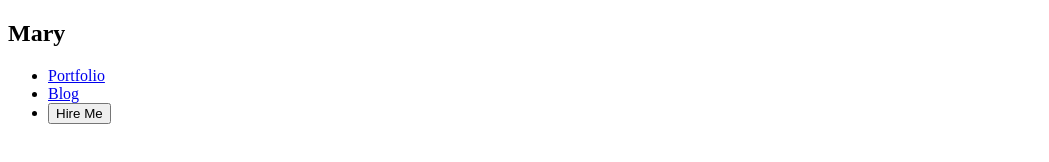
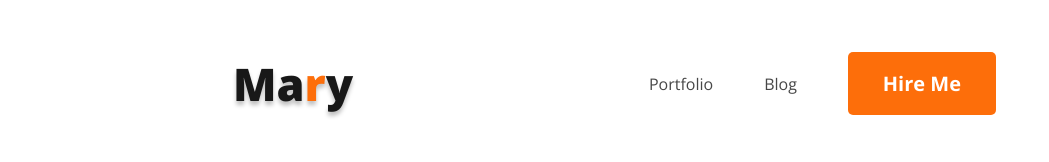
Before and after one commit to Muntasirchy101/developer-portfolio, a plain HTML site: page index.html in a window 1280 px wide. Shown: the whole page, without its empty margins (0-1049 px from the left). Drawn offline with nearby package versions, Linux system fonts and the light colour scheme.

Commit message:
nav finished

```diff
--- a/index.html
+++ b/index.html
@@ -4,17 +4,19 @@
     <meta charset="UTF-8">
     <meta name="viewport" content="width=device-width, initial-scale=1.0">
     <title>Developer Portfolio</title>
-
+    <link rel="preconnect" href="https://fonts.googleapis.com">
+    <link rel="preconnect" href="https://fonts.gstatic.com" crossorigin>
+    <link href="https://fonts.googleapis.com/css2?family=Open+Sans:wght@400;700;800&display=swap" rel="stylesheet">
     <link rel="stylesheet" href="styles/portfolio.css">
 </head>
 <body>
     <header>
         <nav>
-            <h1>Ma<span>r</span>y</h1>
+            <h3 class="logo-title">Ma<span class="marry">r</span>y</h3>
             <ul>
                 <li><a href="#">Portfolio</a></li>
                 <li><a href="#">Blog</a></li>
-                <li><Button>Hire Me</Button></li>
+                <li><Button class="btn-primary">Hire Me</Button></li>
             </ul>
         </nav>
     </header>
--- a/styles/portfolio.css
+++ b/styles/portfolio.css
@@ -0,0 +1,71 @@
+/* common style starts here */
+
+* {
+    font-family: 'Open Sans', sans-serif;
+}
+
+:root {
+    --Dark-color: #181818;
+    --dark2: #474747;
+    --white-Color: #fff;
+}
+
+.btn-primary {
+    border-radius: 5px;
+    background: #FD6E0A;
+    color: var(--white-Color);
+    font-size: 20px;
+    font-weight: 700;
+    padding: 18px 35px;
+    border: none;
+}
+
+/* common ends here  */
+
+/* header starts here */
+
+
+
+
+/* ------nav starts here------  */
+
+nav {
+    display: flex;
+    justify-content: space-between;
+    align-items: center;
+    margin: 0 225px;
+}
+
+.logo-title {
+    color: var(--Dark-color);
+    font-size: 45px;
+    font-weight: 800;
+    text-shadow: 0px 4px 4px rgba(0, 0, 0, 0.25);
+}
+
+.marry {
+    color: #FD6E0A;
+    font-size: 45px;
+    font-weight: 800;
+}
+
+nav>ul {
+    display: flex;
+    align-items: center;
+}
+
+nav li {
+    list-style: none;
+    margin-right: 51px;
+}
+
+nav li a {
+    text-decoration: none;
+    color: var(--dark2);
+}
+
+/* -------nav ends here----------  */
+
+
+
+/* header ends here  */
```
